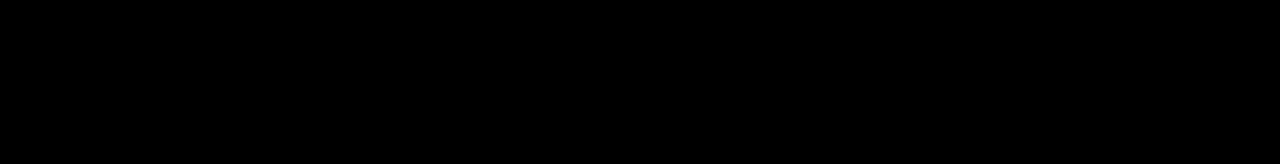
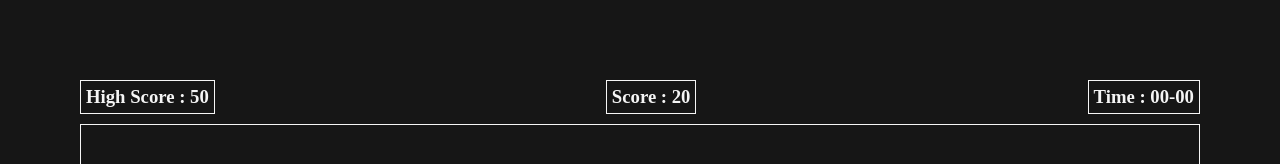
Before and after one commit to FullStackPO/snake_game, a plain HTML site: page index.html in a window 1280 px wide. Shown: the top 164 px of the page. Drawn offline with Linux system fonts and the light colour scheme.

Commit message:
layout complete

```diff
--- a/index.html
+++ b/index.html
@@ -8,7 +8,16 @@
 </head>
 <body>
     <main>
+        <section>
+            <div class="infos">
+                <div class="info"><h3>High Score : 50</h3></div>
+                <div class="info"><h3>Score : 20</h3></div>
+                <div class="info"><h3>Time : 00-00</h3></div>
+            </div>
+             <div class="board">
 
+             </div>
+        </section>
     </main>
     <script src="script.js"></script>
 </body>
--- a/style.css
+++ b/style.css
@@ -6,9 +6,38 @@
 html,body{
     height: 100%;
     width: 100%;
+    color: var(--primary-text-color);
+}
+:root{
+
+    --primary-bg-color:rgb(22, 22, 22);
+
+    --primary-text-color: whitesmoke;
+
+    --border : 1px solid whitesmoke;
 }
 main{
     height: 100%;
     width: 100%;
-    background-color: black;
+    background-color: var(--primary-bg-color);
+    padding: 80px;
 }
+section{
+    min-height: 100%;
+    width: 100%;
+    display: flex;
+    flex-direction: column;
+    gap: 10px;
+}
+.infos{
+    display: flex;
+    justify-content: space-between;
+}
+.info{
+    border: var(--border);
+    padding: 5px;
+}
+.board{
+    flex-grow: 1;
+    border: var(--border);
+}
```
